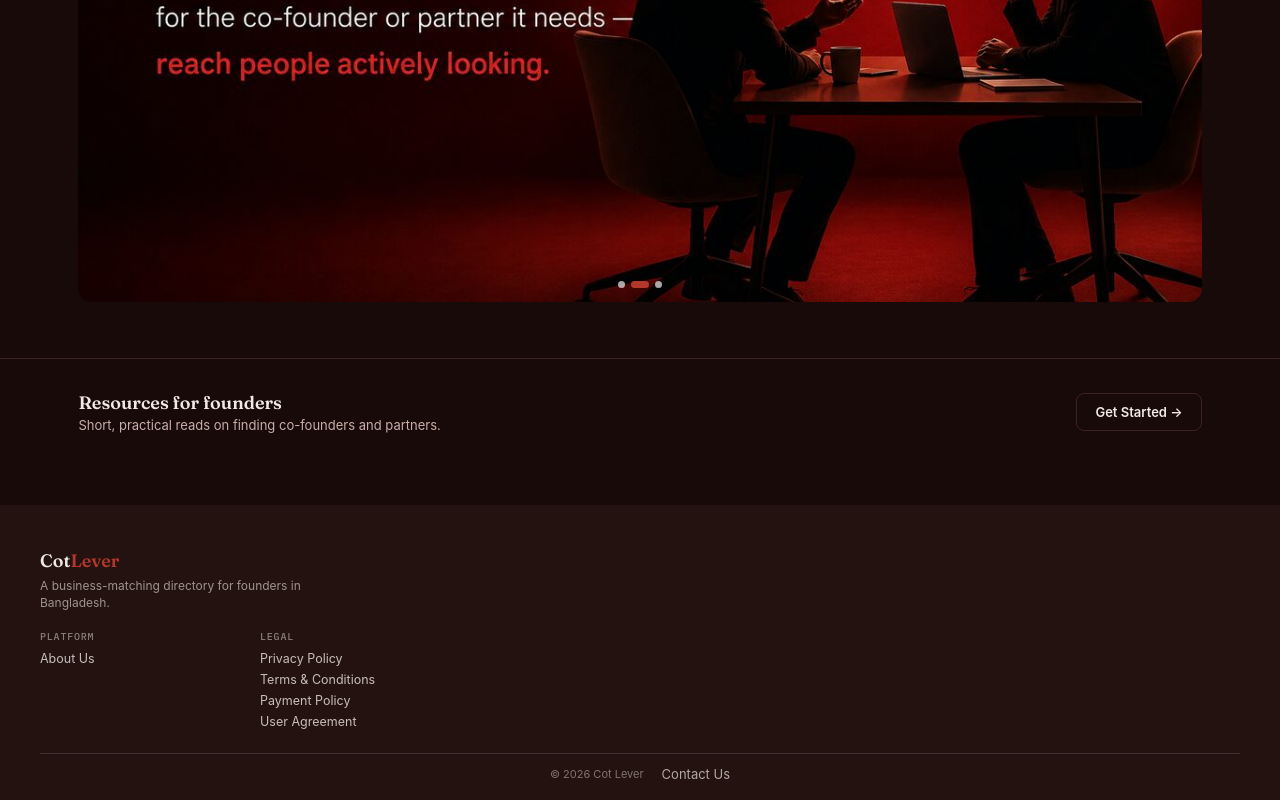
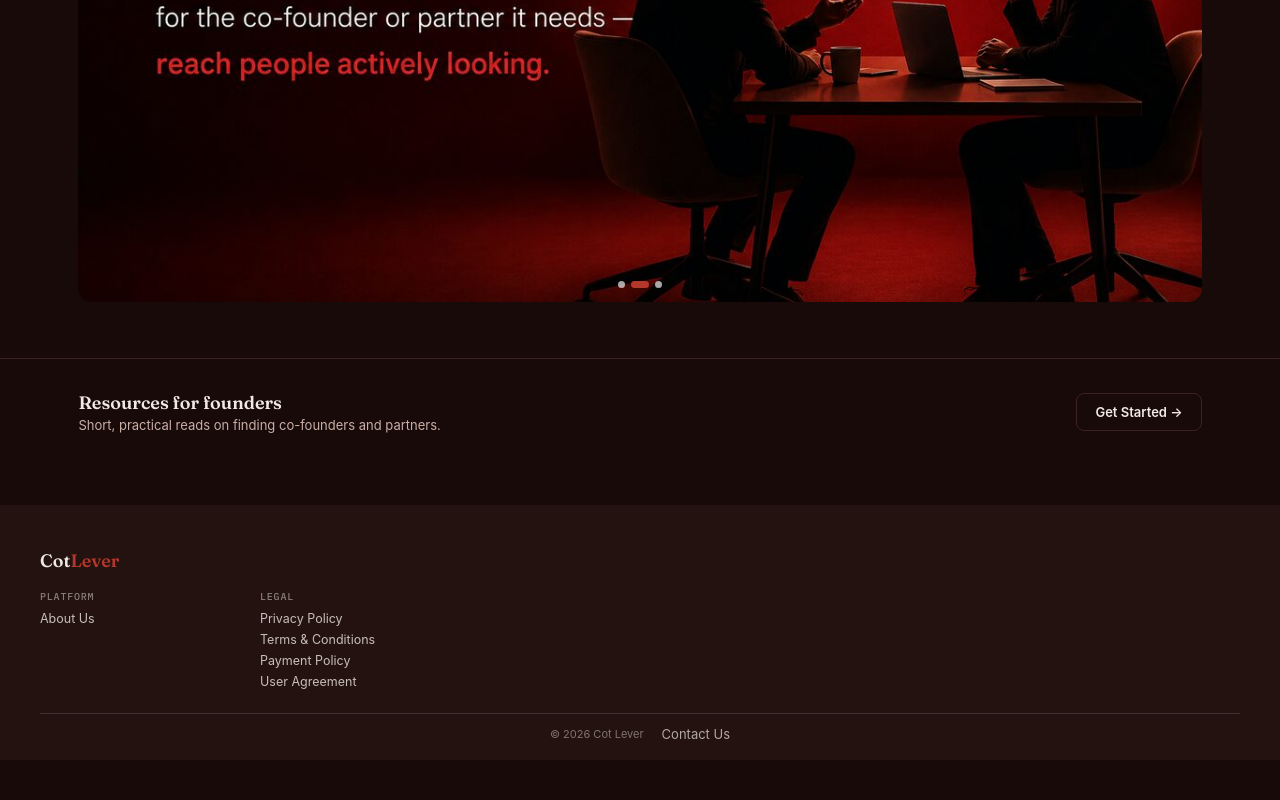
Before and after one commit to cotlevercom-ship-it/grocery-now, a Next.js app: page / in a window 1280 px wide. Shown: the part 568-1368 px from the top of the page. After the commit the page ends 1328 px from the top, so only its background shows below. Built offline with nearby package versions, Linux system fonts and the light colour scheme; no server answers; the database is empty.

Commit message:
Remove 'A business-matching directory for founders in Bangladesh.' tagline from Footer

```diff
--- a/components/Footer.jsx
+++ b/components/Footer.jsx
@@ -35,9 +35,6 @@ export default function Footer() {
           <div style={{ fontFamily: theme.fontDisplay, fontSize: '18px', fontWeight: '600', marginBottom: '5px' }}>
             Cot<span style={{ color: theme.brass }}>Lever</span>
           </div>
-          <p style={{ fontSize: '12px', lineHeight: '1.45', color: 'rgba(237,234,224,0.6)', maxWidth: '320px' }}>
-            A business-matching directory for founders in Bangladesh.
-          </p>
         </div>
 
         <div className="footer-links-grid">
```
